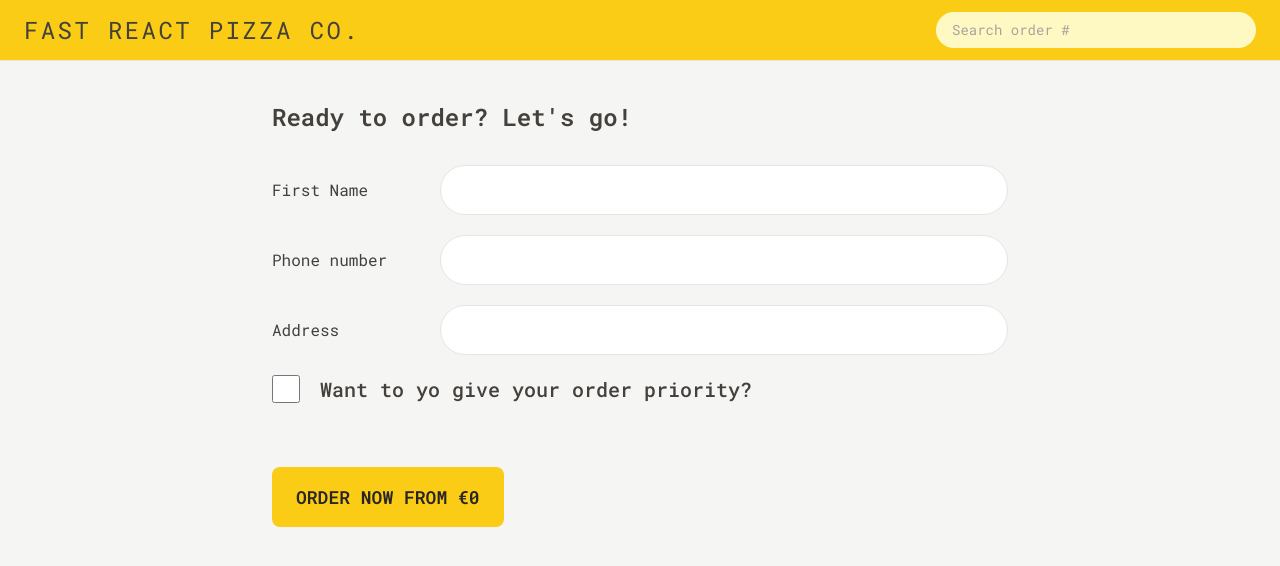
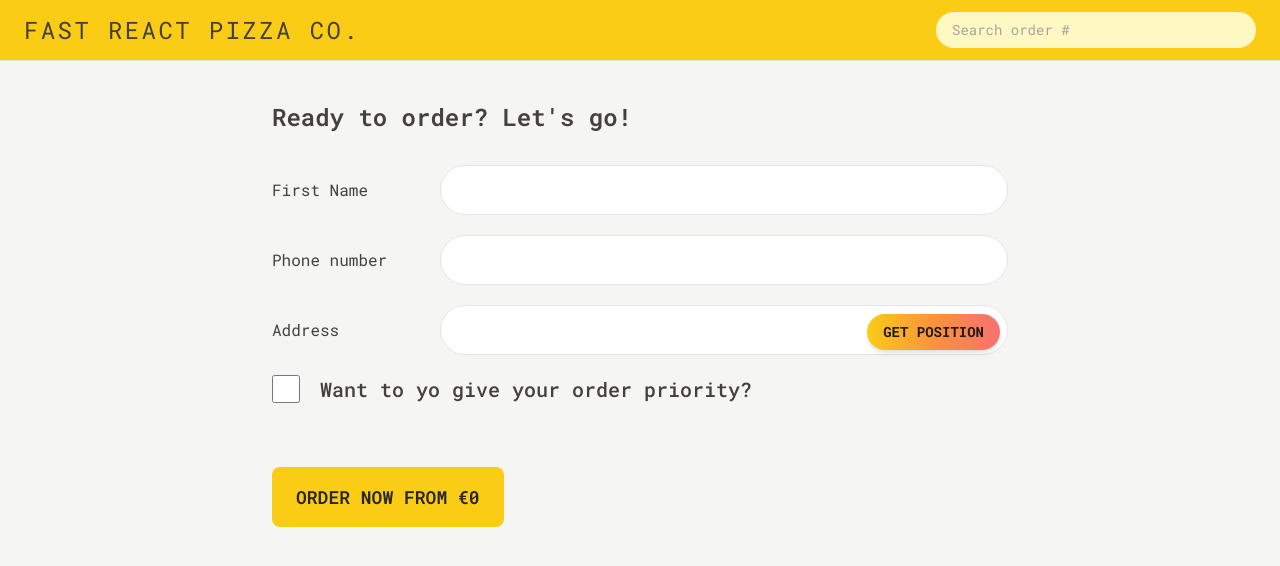
Before and after one commit to Mohamed-Tamer-Nassr/Fast-Pizza, a React (Vite) app: page /order/new in a window 1280 px wide. Shown: the top 566 px of the page. Built offline with nearby package versions, Linux system fonts and the light colour scheme.

Commit message:
init --version@1.6

```diff
--- a/src/features/order/CreateOrder.jsx
+++ b/src/features/order/CreateOrder.jsx
@@ -1,10 +1,12 @@
 import { useState } from "react";
-import { useSelector } from "react-redux";
+import { useDispatch, useSelector } from "react-redux";
 import { Form, redirect, useActionData, useNavigation } from "react-router-dom";
 import { createOrder } from "../../services/apiRestaurant";
 import store from "../../store";
 import Button from "../../ui/Button";
 import { clearCart, getCart, totalPrice } from "../cart/cartSlice";
+import { fetchAddress } from "../user/userSlice";
+
 // https://uibakery.io/regex-library/phone-number
 const isValidPhone = (str) =>
   /^\+?\d{1,4}?[-.\s]?\(?\d{1,3}?\)?[-.\s]?\d{1,4}[-.\s]?\d{1,4}[-.\s]?\d{1,9}$/.test(
@@ -14,13 +16,22 @@ const isValidPhone = (str) =>
 function CreateOrder() {
   const cart = useSelector(getCart);
   const [withPriority, setWithPriority] = useState(false);
-  const userName = useSelector((state) => state.user.userName);
+  const {
+    userName,
+    status: statusAddress,
+    position,
+    address,
+    error: errorAddress,
+  } = useSelector((state) => state.user);
   const totalCartPrice = useSelector(totalPrice);
   const totalPriority = withPriority ? totalCartPrice * 0.2 : 0;
   const theEndTotal = totalCartPrice + totalPriority;
   const navigation = useNavigation();
   const isLoading = navigation.state === "loading";
   const formData = useActionData();
+  const dispatch = useDispatch();
+  const isLoadingAddress = statusAddress === "loading";
+
   // if (!cart.length) return <EmptyCart />;
   return (
     <div className="px-4">
@@ -28,9 +39,7 @@ function CreateOrder() {
         Ready to order? Let&apos;s go!
       </h2>
 
-      {/* <Form method="POST" action="/order/new"> */}
       <Form method="POST" action="/order/new">
-        {/* {isLoading && <Loader />} */}
         <div className="mb-5 flex flex-col gap-2 sm:flex-row sm:items-center">
           <label className="sm:basis-40">First Name</label>
           <input
@@ -41,7 +50,6 @@ function CreateOrder() {
             required
           />
         </div>
-
         <div className="mb-5 flex flex-col gap-2 sm:flex-row sm:items-center">
           <label className="sm:basis-40">Phone number</label>
           <div className="grow">
@@ -54,16 +62,37 @@ function CreateOrder() {
           </div>
         </div>
 
-        <div className="mb-5 flex flex-col gap-2 sm:flex-row sm:items-center">
+        <div className="relative mb-5 flex flex-col gap-2 sm:flex-row sm:items-center">
           <label className="sm:basis-40">Address</label>
           <div className="grow">
             <input
               className="input w-full"
               type="text"
               name="address"
+              disabled={isLoadingAddress}
+              defaultValue={address}
               required
             />
           </div>
+          {statusAddress === "error" && (
+            <p className="sm:text-small absolute -top-2 right-1 mt-2 rounded-full bg-red-100 px-2 py-1 text-center text-sm text-red-600 sm:-top-6 sm:right-0 sm:px-1 sm:py-0 md:top-12 md:text-base">
+              {errorAddress}
+            </p>
+          )}
+          {!position.latitude && !position.longitude && (
+            <span className="absolute right-0.5 top-9 z-50 sm:right-[4px] sm:top-[5.5px] md:right-2 md:top-[9px]">
+              <Button
+                disabled={isLoadingAddress}
+                onClick={(e) => {
+                  e.preventDefault();
+                  dispatch(fetchAddress());
+                }}
+                type="position"
+              >
+                Get position
+              </Button>
+            </span>
+          )}
         </div>
 
         <div className="mb-12 flex items-center gap-5">
@@ -86,7 +115,7 @@ function CreateOrder() {
         <div>
           <input type="hidden" name="cart" value={JSON.stringify(cart)} />
           <Button
-            disabled={isLoading}
+            disabled={isLoading || isLoadingAddress}
             className="mt-4 inline-block rounded-lg bg-yellow-400 px-2 py-1 text-sm font-semibold uppercase text-stone-800 transition-all duration-300 hover:bg-black hover:text-yellow-400 focus:outline-none focus-visible:ring focus-visible:ring-yellow-400 focus-visible:ring-offset-2 disabled:cursor-not-allowed"
           >
             {isLoading ? "Placing order..." : `Order now from €${theEndTotal}`}
@@ -96,6 +125,7 @@ function CreateOrder() {
     </div>
   );
 }
+
 export async function action({ request }) {
   const formData = await request.formData();
   const data = Object.fromEntries(formData);
@@ -115,4 +145,5 @@ export async function action({ request }) {
   const newOrder = await createOrder(order);
   return redirect(`/order/${newOrder.id}`);
 }
+
 export default CreateOrder;
--- a/src/features/order/Order.jsx
+++ b/src/features/order/Order.jsx
@@ -11,7 +11,7 @@ import OrderItem from "./OrderItem";
 
 function Order() {
   const order = useLoaderData();
-  // Everyone can search for all orders, so for privacy reasons we're gonna gonna exclude names or address, these are only for the restaurant staff
+
   const {
     id,
     status,
@@ -45,17 +45,17 @@ function Order() {
       <div className="flex flex-wrap items-center justify-between gap-2 bg-stone-200 px-6 py-5">
         <p className="text-sm font-medium sm:text-xl md:text-2xl">
           {deliveryIn >= 0
-            ? `Only ${calcMinutesLeft(estimatedDelivery)} minutes left 😃`
+            ? `Only ${deliveryIn} minutes left 😃`
             : "Order should have arrived"}
         </p>
-        <p className="text-xm text-stone-500 sm:text-xl md:text-2xl">
+        <p className="text-xs text-stone-500 sm:text-xl md:text-2xl">
           (Estimated delivery: {formatDate(estimatedDelivery)})
         </p>
       </div>
 
       <ul className="divide-y divide-stone-300 border-b border-t">
-        {cart.map((order) => (
-          <OrderItem item={order} key={order.id} />
+        {cart.map((item) => (
+          <OrderItem item={item} key={item.pizzaId || item.id} />
         ))}
       </ul>
 
@@ -75,8 +75,10 @@ function Order() {
     </div>
   );
 }
+
 export async function loader({ params }) {
   const order = await getOrder(params.orderId);
   return order;
 }
+
 export default Order;
--- a/src/features/user/userSlice.js
+++ b/src/features/user/userSlice.js
@@ -1,5 +1,6 @@
 import { createAsyncThunk, createSlice } from "@reduxjs/toolkit";
 import { getAddress } from "../../services/apiGeocoding";
+
 function getPosition() {
   return new Promise(function (resolve, reject) {
     navigator.geolocation.getCurrentPosition(resolve, reject);
@@ -9,6 +10,7 @@ function getPosition() {
 export const fetchAddress = createAsyncThunk(
   "user/fetchAddress",
   async function () {
+    try {
       // 1) We get the user's geolocation position
       const positionObj = await getPosition();
       const position = {
@@ -22,8 +24,25 @@ export const fetchAddress = createAsyncThunk(
 
       // 3) Then we return an object with the data that we are interested in
       return { position, address };
+    } catch (error) {
+      // Provide more user-friendly error messages
+      if (error.code === 1) {
+        throw new Error(
+          "Location access denied. Please enable location services.",
+        );
+      } else if (error.code === 2) {
+        throw new Error("Location unavailable. Please check your connection.");
+      } else if (error.code === 3) {
+        throw new Error("Location request timed out. Please try again.");
+      } else {
+        throw new Error(
+          "Failed to get your location. Please enter address manually.",
+        );
+      }
+    }
   },
 );
+
 export const initialState = {
   userName: "",
   status: "idle",
@@ -31,6 +50,7 @@ export const initialState = {
   address: "",
   error: "",
 };
+
 const userSlice = createSlice({
   name: "user",
   initialState,
@@ -38,23 +58,35 @@ const userSlice = createSlice({
     updateName(state, action) {
       state.userName = action.payload;
     },
+    clearError(state) {
+      state.error = "";
+      state.status = "idle";
     },
-  extraReducers: (build) =>
-    build
+    clearAddress(state) {
+      state.address = "";
+      state.position = {};
+      state.status = "idle";
+    },
+  },
+  extraReducers: (builder) =>
+    builder
       .addCase(fetchAddress.pending, (state) => {
         state.status = "loading";
+        state.error = ""; // Clear previous errors
       })
       .addCase(fetchAddress.fulfilled, (state, action) => {
         state.address = action.payload.address;
         state.position = action.payload.position;
         state.status = "idle";
+        state.error = ""; // Clear any previous errors
       })
       .addCase(fetchAddress.rejected, (state, action) => {
         state.status = "error";
-        state.error = action.error.message;
+        state.error = action.error.message || "Failed to fetch address";
+        // Keep previous position/address if they exist
       }),
 });
 
-export const { updateName } = userSlice.actions;
+export const { updateName, clearError, clearAddress } = userSlice.actions;
 
 export default userSlice.reducer;
--- a/src/ui/Button.jsx
+++ b/src/ui/Button.jsx
@@ -7,7 +7,9 @@ function Button({ children, disabled, to, type, onClick }) {
   const classNameSecondary =
     "mt-4 inline-block rounded-lg bg-stone-700 px-2 py-1 text-sm font-semibold uppercase text-yellow-400 border-2 border-transparent transition-all duration-300 hover:bg-stone-100 hover:border-yellow-400 hover:text-stone-800 focus:outline-none focus-visible:ring focus-visible:ring-stone-700 focus-visible:ring-offset-2 disabled:cursor-not-allowed sm:px-3 sm:py-1.5 md:px-6 md:py-4 md:text-lg";
   const classNameRound =
-    "inline-flex h-6 w-6 items-center justify-center rounded-full bg-yellow-400 text-sm font-bold text-stone-800 transition-all duration-300 hover:bg-black hover:text-yellow-400 focus:outline-none focus-visible:ring focus-visible:ring-yellow-400 focus-visible:ring-offset-2 disabled:cursor-not-allowed disabled:opacity-50 sm:h-10 sm:w-8 sm:text-base md:w-11 md:h-11";
+    "inline-flex h-8 w-8 items-center justify-center rounded-full bg-yellow-400 text-sm font-bold text-stone-800 transition-all duration-300 hover:bg-black hover:text-yellow-400 focus:outline-none focus-visible:ring focus-visible:ring-yellow-400 focus-visible:ring-offset-2 disabled:cursor-not-allowed disabled:opacity-50 sm:h-10 sm:w-10 sm:text-base";
+  const classNamePosition =
+    "relative inline-flex items-center justify-center overflow-hidden rounded-full bg-gradient-to-r from-yellow-400 via-orange-400 to-red-400 px-3 py-1.5 text-xs font-bold uppercase text-stone-900 shadow-md transition-all duration-500 hover:scale-105 hover:shadow-lg hover:shadow-yellow-400/40 focus:outline-none focus-visible:ring-2 focus-visible:ring-yellow-400 focus-visible:ring-offset-1 active:scale-95 disabled:cursor-not-allowed disabled:opacity-60 disabled:hover:scale-100 sm:px-4 sm:py-2 sm:text-sm before:absolute before:inset-0 before:bg-gradient-to-r before:from-transparent before:via-white/20 before:to-transparent before:translate-x-[-100%] before:transition-transform before:duration-700 hover:before:translate-x-[100%]";
 
   // Render as Link if 'to' prop is provided
   if (to) {
@@ -24,7 +26,9 @@ function Button({ children, disabled, to, type, onClick }) {
       ? classNameSecondary
       : type === "round"
         ? classNameRound
-        : classNamePrimary;
+        : type === "position"
+          ? classNamePosition
+          : classNamePrimary;
 
   // Render as button with appropriate props
   return (
@@ -38,7 +42,7 @@ Button.propTypes = {
   children: PropTypes.node.isRequired, // React element(s), text, etc.
   disabled: PropTypes.bool, // Optional, defaults to false
   to: PropTypes.string, // Optional - the route to navigate to
-  type: PropTypes.oneOf(["secondary", "round"]), // Optional - button variant
+  type: PropTypes.oneOf(["secondary", "round", "position"]), // Optional - button variant
   onClick: PropTypes.func, // Optional click handler
 };
 
```
Also changed, not shown: src/services/apiRestaurant.js (+8 -8 lines). Lines whose indentation alone changed are shown as unchanged.
